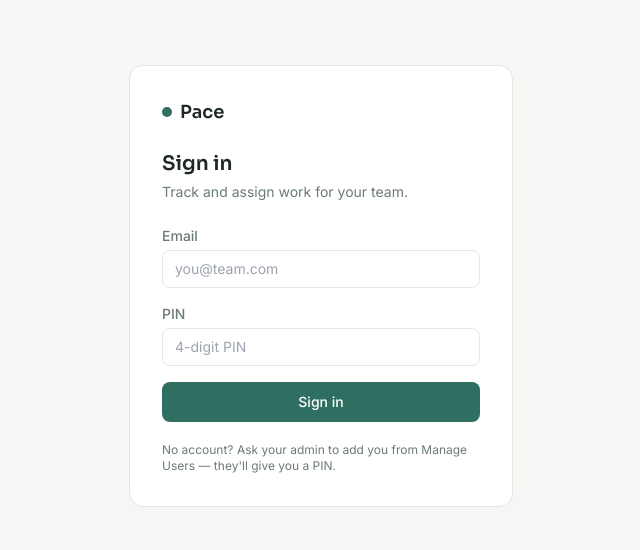
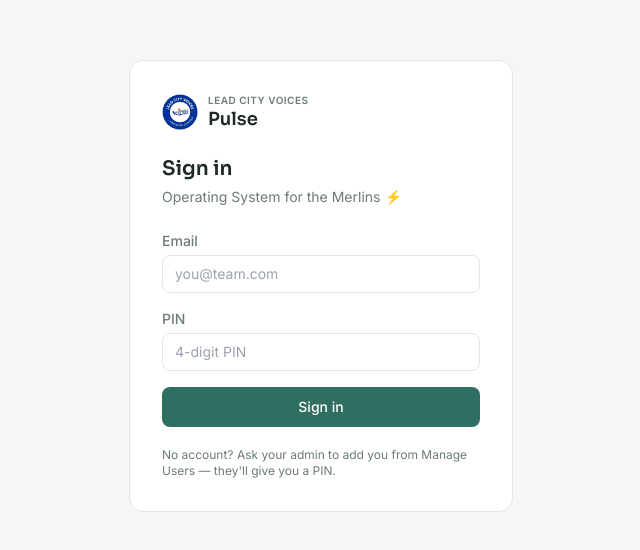
Before and after one commit to Artificious-Techie-007/gh-repo-view---web, a React (Vite) app: page /login in a window 1280 px wide. Shown: the part 114-664 px from the top of the page, without its empty margins (319-959 px from the left). Built offline with nearby package versions, Linux system fonts and the light colour scheme.

Commit message:
Rebrand to Pulse with Lead City Voices logo

```diff
--- a/src/components/Sidebar.jsx
+++ b/src/components/Sidebar.jsx
@@ -2,6 +2,7 @@ import { useState } from 'react'
 import { NavLink } from 'react-router-dom'
 import { useAuth } from '../context/AuthContext'
 import { ROLES } from '../utils/constants'
+import logo from '../assets/logo.png'
 
 const LINK_BASE =
   'flex items-center gap-3 rounded-lg px-3 py-2.5 text-sm font-medium transition-colors'
@@ -18,6 +19,18 @@ export default function Sidebar() {
   ]
 
   const visibleLinks = links.filter((l) => !l.roles || l.roles.includes(user?.role))
+
+  const brandBlock = (
+    <div className="flex items-center gap-2.5">
+      <img src={logo} alt="Lead City Voices" className="h-9 w-9 flex-shrink-0" />
+      <div className="min-w-0">
+        <p className="truncate text-[10px] font-semibold uppercase tracking-wider text-muted">
+          Lead City Voices
+        </p>
+        <p className="font-display text-lg font-semibold leading-tight tracking-tight">Pulse</p>
+      </div>
+    </div>
+  )
 
   const navLinks = (
     <nav className="flex-1 space-y-1 px-3">
@@ -43,11 +56,12 @@ export default function Sidebar() {
   return (
     <>
       {/* Slim bar, mobile only. Stays in normal document flow so the dashboard
-          sits directly below it — never below the full menu. */}
+          sits directly below it — never below the full menu. Kept compact:
+          no tagline here, just enough to identify the app and open the menu. */}
       <div className="flex items-center justify-between border-b border-border bg-card px-4 py-3 md:hidden">
         <div className="flex items-center gap-2">
-          <div className="h-2.5 w-2.5 rounded-full bg-accent" />
-          <span className="font-display text-lg font-semibold tracking-tight">Pace</span>
+          <img src={logo} alt="Lead City Voices" className="h-7 w-7" />
+          <span className="font-display text-lg font-semibold tracking-tight">Pulse</span>
         </div>
         <button
           onClick={() => setOpen(true)}
@@ -73,11 +87,9 @@ export default function Sidebar() {
           open ? 'translate-x-0' : '-translate-x-full'
         }`}
       >
-        <div className="flex items-center justify-between px-6 py-6">
-          <div className="flex items-center gap-2">
-            <div className="h-2.5 w-2.5 rounded-full bg-accent" />
-            <span className="font-display text-lg font-semibold tracking-tight">Pace</span>
-          </div>
+        <div className="px-6 py-6">
+          <div className="flex items-center justify-between">
+            {brandBlock}
             <button
               onClick={() => setOpen(false)}
               aria-label="Close menu"
@@ -85,6 +97,8 @@ export default function Sidebar() {
             >
               ✕
             </button>
+          </div>
+          <p className="mt-3 text-xs text-muted">Operating System for the Merlins ⚡</p>
         </div>
 
         {navLinks}
--- a/src/pages/Login.jsx
+++ b/src/pages/Login.jsx
@@ -1,6 +1,7 @@
 import { useState } from 'react'
 import { useNavigate } from 'react-router-dom'
 import { useAuth } from '../context/AuthContext'
+import logo from '../assets/logo.png'
 
 export default function Login() {
   const { login } = useAuth()
@@ -27,12 +28,17 @@ export default function Login() {
   return (
     <div className="flex min-h-screen items-center justify-center bg-surface px-4">
       <div className="w-full max-w-sm rounded-xl border border-border bg-card p-8">
-        <div className="mb-6 flex items-center gap-2">
-          <div className="h-2.5 w-2.5 rounded-full bg-accent" />
-          <span className="font-display text-lg font-semibold">Pace</span>
+        <div className="mb-6 flex items-center gap-2.5">
+          <img src={logo} alt="Lead City Voices" className="h-9 w-9" />
+          <div>
+            <p className="text-[10px] font-semibold uppercase tracking-wider text-muted">
+              Lead City Voices
+            </p>
+            <p className="font-display text-lg font-semibold leading-tight">Pulse</p>
+          </div>
         </div>
         <h1 className="font-display text-xl font-semibold">Sign in</h1>
-        <p className="mt-1 text-sm text-muted">Track and assign work for your team.</p>
+        <p className="mt-1 text-sm text-muted">Operating System for the Merlins ⚡</p>
 
         <form onSubmit={handleSubmit} className="mt-6 space-y-4">
           <div>
```
Also changed, not shown: src/assets/logo.png (added). Lines whose indentation alone changed are shown as unchanged.
